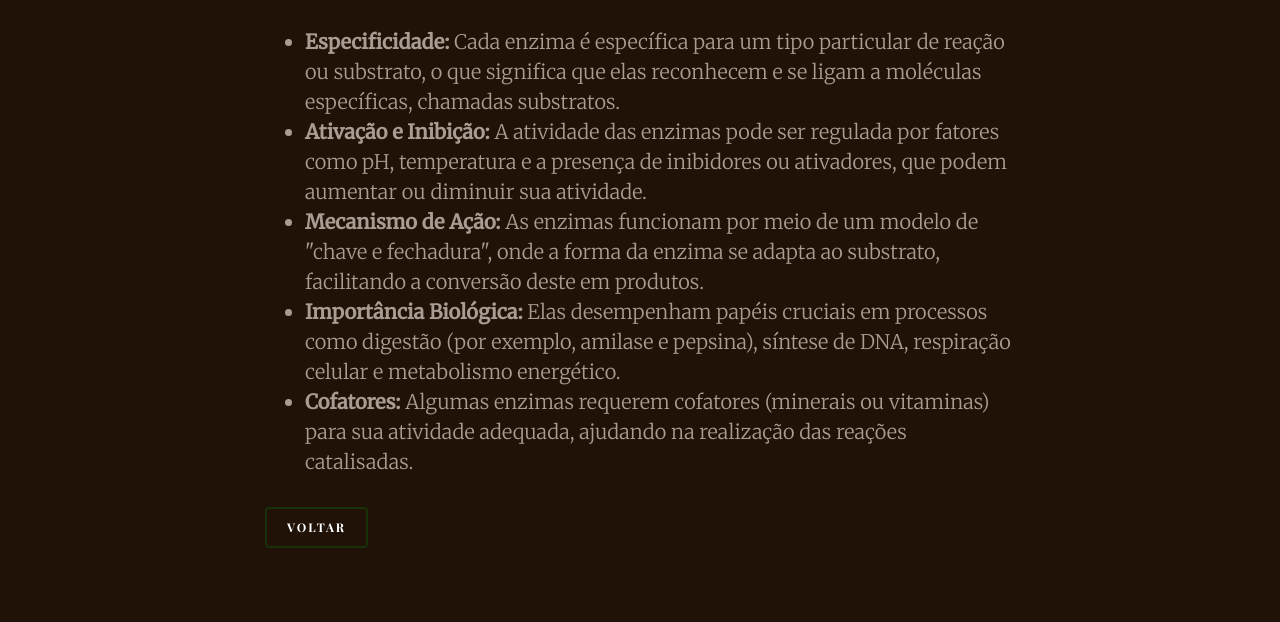
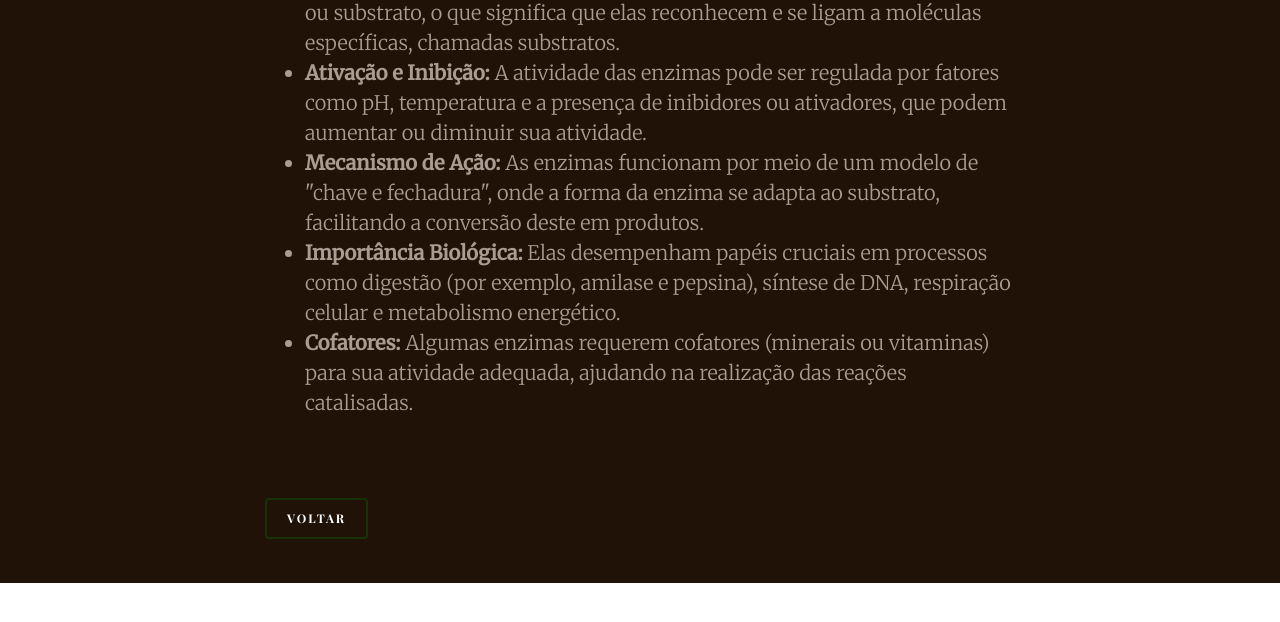
Before and after one commit to marialiciamz/PI-Biologia, a plain HTML site: page enzimas.html in a window 1280 px wide. Shown: the part 772-1394 px from the top of the page. After the commit the page ends 1355 px from the top, so only its background shows below. Drawn offline with nearby package versions, Linux system fonts and the light colour scheme; a web font is replaced by a local one.

Commit message:
atualização

```diff
--- a/css/biomoleculas.css
+++ b/css/biomoleculas.css
@@ -20,6 +20,10 @@ display: none;
   font-style: italic;
   width: 100%;
 }
+.linkVoltar{
+  margin-bottom: 0px;
+  padding-top: 50px;
+}
 #titulo h1{
   font-family: "Playfair Display", serif;
   font-size: 70px;
--- a/enzimas.html
+++ b/enzimas.html
@@ -50,9 +50,9 @@
 		</div>
 
 
-		<div id="fh5co-featured" style="padding-bottom: 60px; padding-top: 60px;">
+		<div id="fh5co-featured" style="padding-bottom: 30px; padding-top: 1px;">
 			<div class="container">
-				<div class="row text-center fh5co-heading row-padded">
+				<div class="row text-center fh5co-heading row-padded" style="padding-bottom: 10px;">
 					<div class="col-md-8 col-md-offset-2" style="text-align: left;">
 						<h2 class="heading to-animate">O que fazem?</h2>
 
@@ -63,7 +63,7 @@
 							<li><strong>Importância Biológica:</strong> Elas desempenham papéis cruciais em processos como digestão (por exemplo, amilase e pepsina), síntese de DNA, respiração celular e metabolismo energético.</li>
 							<li><strong>Cofatores:</strong> Algumas enzimas requerem cofatores (minerais ou vitaminas) para sua atividade adequada, ajudando na realização das reações catalisadas.</li>
 						</ul>
-						<p>
+						<p class="linkVoltar">
 							<a href="index.html" target="_parent" class="btn btn-primary btn-outline" style="color: white; ">Voltar</a>
 						</p>
 					</div>
```
Also changed, not shown: acidosNucleicos.html (+3 -3 lines), carboidratos.html (+4 -4 lines), lipidios.html (+3 -3 lines), proteinas.html (+3 -3 lines).
